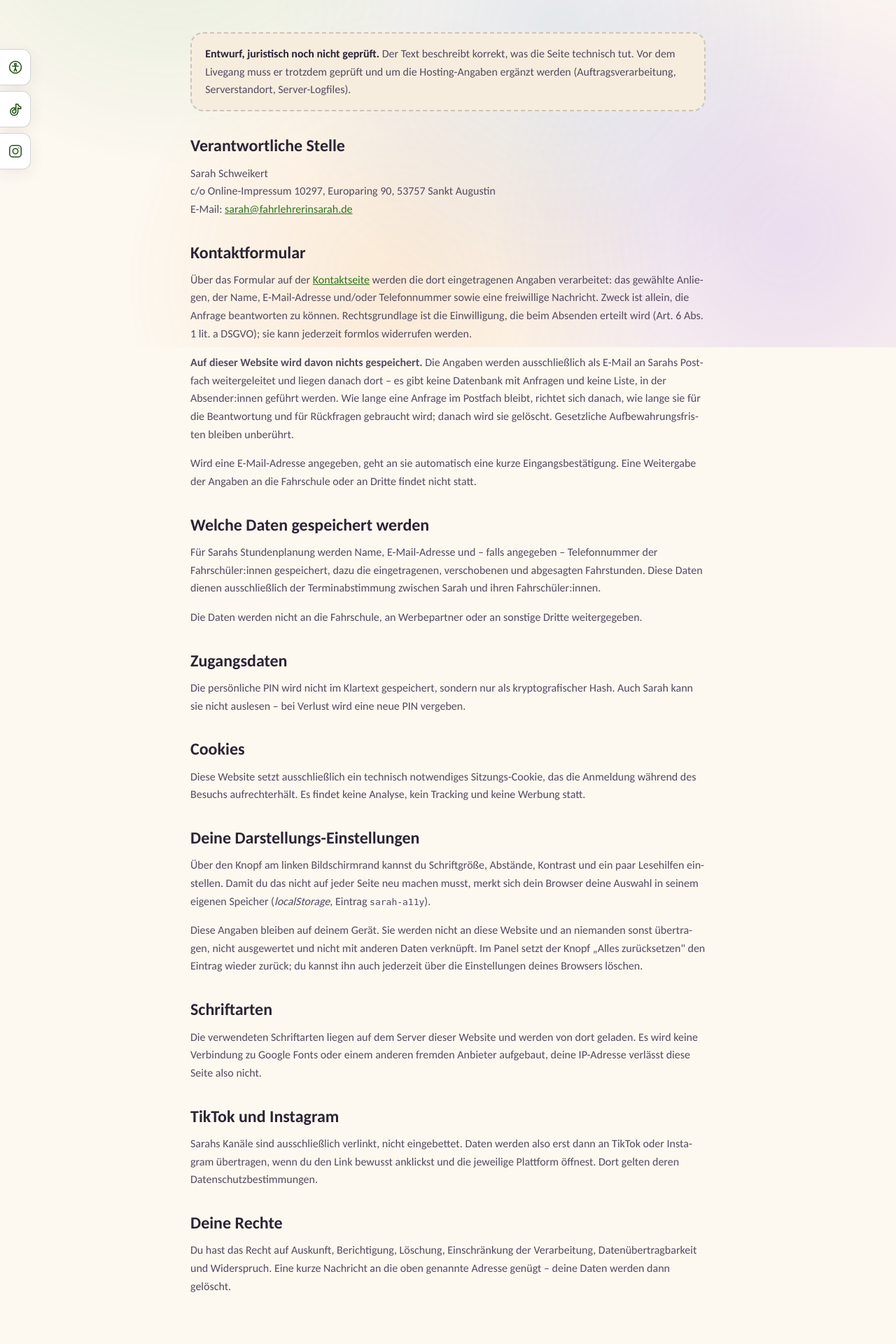
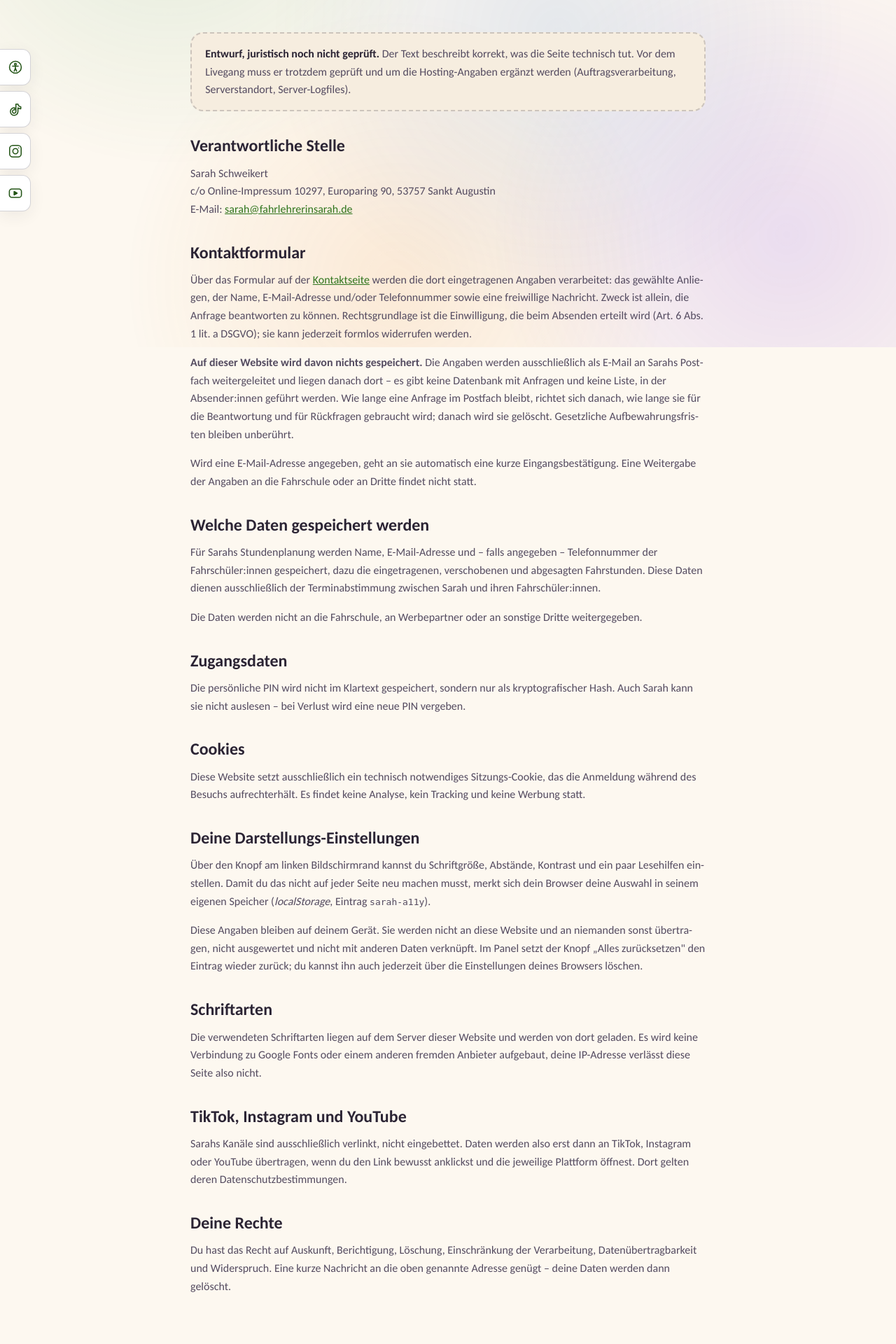
Before and after one commit to nineh90/fahrlehrerin-sarah, a PHP site: page /datenschutz in a window 1280 px wide. Shown: the part 304-2224 px from the top of the page at 70% size. Run offline with PHP 8.4, Linux system fonts and the light colour scheme.

Commit message:
SAR-130: YouTube als dritter Kanal
Sarahs YouTube-Kanal (@FahrlehrerinSarah) steht jetzt ueberall dort, wo
TikTok und Instagram stehen: Randleiste mit eigenem Zeichen, Menue auf dem
Handy, Fuss, /kontakt, sameAs in den strukturierten Daten und der Absatz
in der Datenschutzerklaerung (sonst waere der falsch). Der Handle kommt wie
die anderen aus der Konfiguration (YOUTUBE_HANDLE, Rueckfallwert in
config.php), die Server-.env muss dafuer nicht angefasst werden.

Bewusst NICHT mitgemacht: die zwei Markenknoepfe im Videoabschnitt der
Startseite (ein dritter braeuchte eine eigene Farbentscheidung, Rot mit
weisser Schrift verfehlt 4,5:1) und /ueber-mich (Sarahs Text).

Co-Authored-By: Claude Opus 5 (1M context) <noreply@anthropic.com>

```diff
--- a/app/Controllers/ContactController.php
+++ b/app/Controllers/ContactController.php
@@ -125,7 +125,7 @@ final class ContactController
                Vorschau auch stehen, um wen es geht und wo. */
             'metaDescription' => 'So erreichst du Sarah – Fahrlehrerin in '
                 . area_sentence() . '. Telefon, E-Mail, Nachricht über das '
-                . 'Formular, TikTok und Instagram.',
+                . 'Formular, TikTok, Instagram und YouTube.',
             'values'          => $values,
             'errors'          => $errors,
         ]);
--- a/app/Seo.php
+++ b/app/Seo.php
@@ -129,6 +129,10 @@ final class Seo
         if ($instagram !== '') {
             $kanaele[] = 'https://www.instagram.com/' . $instagram . '/';
         }
+        $youtube = (string) config('social.youtube_handle', '');
+        if ($youtube !== '') {
+            $kanaele[] = 'https://www.youtube.com/@' . $youtube;
+        }
         if ($kanaele !== []) {
             $daten['sameAs'] = $kanaele;
         }
--- a/app/Views/pages/datenschutz.php
+++ b/app/Views/pages/datenschutz.php
@@ -127,12 +127,12 @@
             fremden Anbieter aufgebaut, deine IP-Adresse verlässt diese Seite also nicht.
         </p>
 
-        <h2>TikTok und Instagram</h2>
+        <h2>TikTok, Instagram und YouTube</h2>
         <p>
             Sarahs Kanäle sind ausschließlich verlinkt, nicht eingebettet. Daten werden
-            also erst dann an TikTok oder Instagram übertragen, wenn du den Link bewusst
-            anklickst und die jeweilige Plattform öffnest. Dort gelten deren
-            Datenschutzbestimmungen.
+            also erst dann an TikTok, Instagram oder YouTube übertragen, wenn du den
+            Link bewusst anklickst und die jeweilige Plattform öffnest. Dort gelten
+            deren Datenschutzbestimmungen.
         </p>
 
         <h2>Deine Rechte</h2>
--- a/app/Views/pages/kontakt.php
+++ b/app/Views/pages/kontakt.php
@@ -112,6 +112,12 @@ $hatFehler = static function (array $felder) use ($errors): string {
                     <span class="contact-label">Instagram</span>
                     <a href="<?= e(instagram_url()) ?>" target="_blank" rel="noopener noreferrer">
                         @<?= e(config('social.instagram_handle')) ?>
+                    </a>
+                </li>
+                <li>
+                    <span class="contact-label">YouTube</span>
+                    <a href="<?= e(youtube_url()) ?>" target="_blank" rel="noopener noreferrer">
+                        @<?= e(config('social.youtube_handle')) ?>
                     </a>
                 </li>
                 <li>
--- a/app/Views/partials/footer.php
+++ b/app/Views/partials/footer.php
@@ -112,17 +112,18 @@
                     <li><a href="mailto:<?= e(config('contact.email')) ?>"><?= e(config('contact.email')) ?></a></li>
                     <li><a href="<?= e(tiktok_url()) ?>" target="_blank" rel="noopener noreferrer">TikTok</a></li>
                     <li><a href="<?= e(instagram_url()) ?>" target="_blank" rel="noopener noreferrer">Instagram</a></li>
+                    <li><a href="<?= e(youtube_url()) ?>" target="_blank" rel="noopener noreferrer">YouTube</a></li>
                     <?php /* DIE FAHRSCHULE, seit SAR-105 (31.08.2026).
 
                              SIE STEHT ZULETZT, und zwar aus zwei Gründen: Die
-                             beiden Kanäle gehören als Paar zusammen, dazwischen
+                             Kanäle gehören als Gruppe zusammen, dazwischen
                              wäre sie ein Fremdkörper – und sie ist der einzige
                              Eintrag der Spalte, der nicht zu Sarah führt.
                              Dieselbe Stelle wie im Menü, wo sie ebenfalls am
                              Ende steht.
 
                              `rel="noopener"` OHNE `noreferrer`, anders als bei
-                             TikTok und Instagram daneben: Es ist dasselbe Ziel
+                             TikTok, Instagram und YouTube daneben: Es ist dasselbe Ziel
                              wie der Knopf im Menü und in jedem Schlussband, und
                              das wird dort genauso behandelt. `noreferrer` würde
                              der Fahrschule verschweigen, dass der Besuch von
--- a/app/Views/partials/nav.php
+++ b/app/Views/partials/nav.php
@@ -219,7 +219,7 @@
                      hört und findet niemand sie doppelt.
 
                      Die Adressen kommen aus derselben Quelle wie überall
-                     (TIKTOK_HANDLE, INSTAGRAM_HANDLE in der .env). */ ?>
+                     (TIKTOK_HANDLE, INSTAGRAM_HANDLE, YOUTUBE_HANDLE in der .env). */ ?>
             <div class="nav-social">
                 <a href="<?= e(tiktok_url()) ?>" target="_blank" rel="noopener noreferrer">
                     <?= icon('tiktok') ?>
@@ -229,6 +229,10 @@
                     <?= icon('instagram') ?>
                     Instagram<span class="sr-only"> – Sarahs Kanal, öffnet in neuem Tab</span>
                 </a>
+                <a href="<?= e(youtube_url()) ?>" target="_blank" rel="noopener noreferrer">
+                    <?= icon('youtube') ?>
+                    YouTube<span class="sr-only"> – Sarahs Kanal, öffnet in neuem Tab</span>
+                </a>
             </div>
         </nav>
     </div>
--- a/app/Views/partials/social-rail.php
+++ b/app/Views/partials/social-rail.php
@@ -15,9 +15,11 @@
  * Körpers und ist damit der LETZTE Tab-Stopp. Wo sie zu sehen ist, entscheidet
  * das CSS; in welcher Reihenfolge sie bedient wird, entscheidet das Markup.
  *
- * Die Adressen kommen aus der Konfiguration (TIKTOK_HANDLE, INSTAGRAM_HANDLE in
- * der .env) – dieselben Ziele wie im Fuß, auf /kontakt und im TikTok-Band der
- * Startseite. Ändert Sarah einen Handle, ändert sie ihn an einer Stelle.
+ * Die Adressen kommen aus der Konfiguration (TIKTOK_HANDLE, INSTAGRAM_HANDLE,
+ * YOUTUBE_HANDLE in der .env) – dieselben Ziele wie im Fuß, auf /kontakt und im
+ * TikTok-Band der Startseite. Ändert Sarah einen Handle, ändert sie ihn an einer
+ * Stelle. YouTube ist seit SAR-130 der dritte Kanal; die Leiste wächst nach
+ * unten (siehe theme.css), der Knopf darüber bleibt, wo er ist.
  */
 ?>
 <nav class="social-rail" aria-label="Sarah auf Social Media">
@@ -44,4 +46,9 @@
         <?= icon('instagram') ?>
         <span class="rand-tab-name">Instagram<span class="sr-only"> – Sarahs Kanal, öffnet in neuem Tab</span></span>
     </a>
+    <a class="rand-tab social-rail-tab" href="<?= e(youtube_url()) ?>"
+       target="_blank" rel="noopener noreferrer">
+        <?= icon('youtube') ?>
+        <span class="rand-tab-name">YouTube<span class="sr-only"> – Sarahs Kanal, öffnet in neuem Tab</span></span>
+    </a>
 </nav>
--- a/app/config.php
+++ b/app/config.php
@@ -117,6 +117,7 @@ $config = [
     'social' => [
         'tiktok_handle'    => ltrim((string) env('TIKTOK_HANDLE', 'fahrlehrerin_sarah'), '@'),
         'instagram_handle' => ltrim((string) env('INSTAGRAM_HANDLE', 'fahrlehrerinsarah'), '@'),
+        'youtube_handle'   => ltrim((string) env('YOUTUBE_HANDLE', 'FahrlehrerinSarah'), '@'),
     ],
     /* KONTAKTDATEN – DIE EINZIGE QUELLE. Seit dem 21.08.2026 stehen sie nicht
        mehr zusätzlich in der .env, und das ist der Punkt: Vorher standen sie
--- a/app/helpers.php
+++ b/app/helpers.php
@@ -346,6 +346,10 @@ function icon(string $name): string
         'accessibility' => '<circle cx="12" cy="12" r="9.2"/><circle cx="12" cy="7.4" r="1.5"/><path d="M7.6 10.4h8.8"/><path d="M12 10.4v3.4"/><path d="m12 13.8-1.9 4.4M12 13.8l1.9 4.4"/>',
         'tiktok'    => '<path d="M16 4c.4 2.4 2 4 4.4 4.2v3.1c-1.7.1-3.2-.4-4.4-1.3v5.6a5.9 5.9 0 1 1-5.1-5.8v3.2a2.7 2.7 0 1 0 1.9 2.6V4Z"/>',
         'instagram' => '<rect x="3" y="3" width="18" height="18" rx="5"/><circle cx="12" cy="12" r="4"/><circle cx="17.2" cy="6.8" r=".9" fill="currentColor" stroke="none"/>',
+        /* YouTube (SAR-130): der abgerundete Bildschirm mit dem Abspieldreieck.
+           Das Dreieck ist gefüllt wie der Punkt beim Instagram-Zeichen – als
+           reine Kontur wäre es auf 20 px kaum mehr als ein Strich. */
+        'youtube'   => '<rect x="2.6" y="5.4" width="18.8" height="13.2" rx="4"/><path d="M10 9.3v5.4l4.7-2.7Z" fill="currentColor"/>',
         /* NEURODIVERGENZ: die Unendlichkeitsschleife (SAR-65). Das ist das
            Zeichen, das die neurodivergente Community selbst benutzt – und
            ausdrücklich NICHT das Puzzleteil, das dort als abwertend gilt
@@ -523,6 +527,12 @@ function instagram_url(): string
     return 'https://www.instagram.com/' . config('social.instagram_handle');
 }
 
+/** Profil-URL zu Sarahs YouTube-Kanal (SAR-130). */
+function youtube_url(): string
+{
+    return 'https://www.youtube.com/@' . config('social.youtube_handle');
+}
+
 /**
  * Anzahl ungelesener Meldungen für das Zählerchen in der Admin-Navigation.
  *
```
Also changed, not shown: 1 other file.
